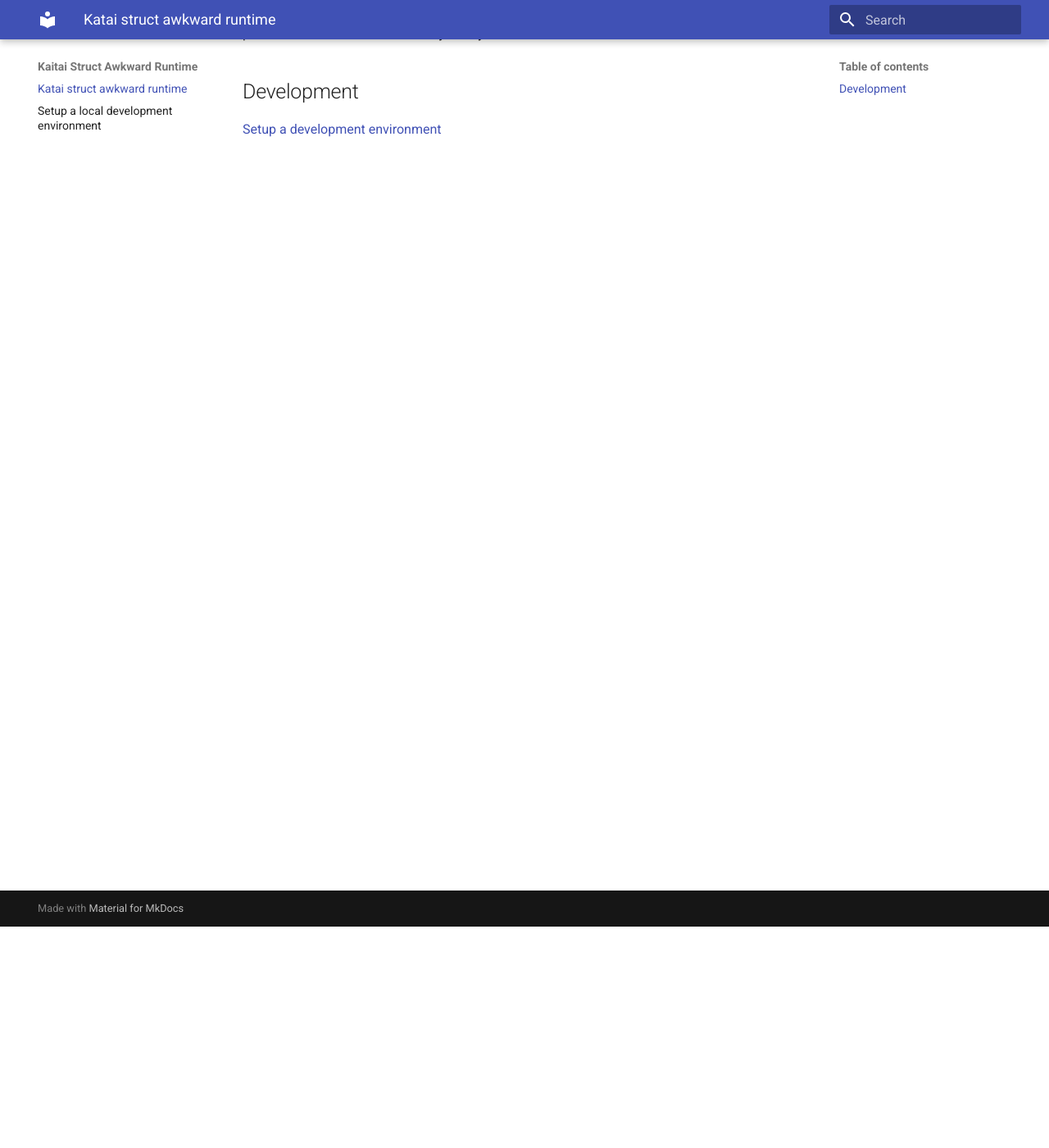
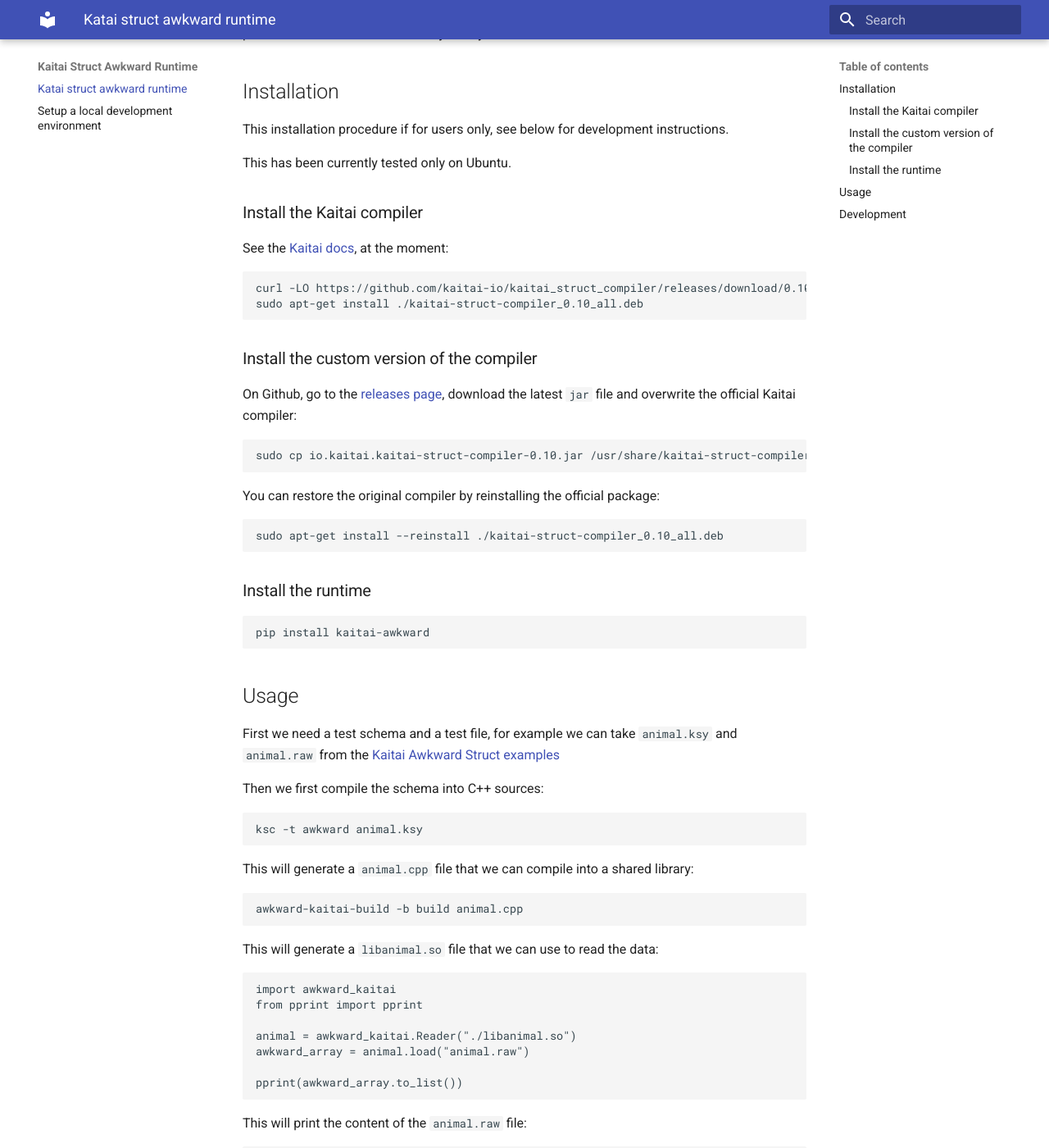
Before and after one commit to det-lab/kaitai_struct_awkward_runtime, an MkDocs documentation site: the page built from docs/index.md, in a window 1280 px wide and 1400 px high, scrolled down 270 px. Shown: the whole window at 82% size. Built offline with MkDocs 1.6.1 and Material for MkDocs 9.7.7, drawn with Linux system fonts in a browser that asks for light colours; some of the changed text lies outside the part shown.

Commit message:
doc: user install and usage

````diff
--- a/docs/index.md
+++ b/docs/index.md
@@ -4,6 +4,83 @@
 
 Kaitai Struct is a declarative language used to describe binary data structures, and the Kaitai Struct compiler generates code in various languages to parse these structures. This project generates C++ code which reads the input data into Awkward Arrays, leveraging the flexibility and performance of the Awkward Array library.
 
+## Installation
+
+This installation procedure if for users only, see below for development instructions.
+
+This has been currently tested only on Ubuntu.
+
+### Install the Kaitai compiler
+
+See the [Kaitai docs](https://kaitai.io/#download), at the moment:
+
+```bash
+curl -LO https://github.com/kaitai-io/kaitai_struct_compiler/releases/download/0.10/kaitai-struct-compiler_0.10_all.deb
+sudo apt-get install ./kaitai-struct-compiler_0.10_all.deb
+```
+
+### Install the custom version of the compiler
+
+On Github, go to the [releases page](https://github.com/det-lab/kaitai_struct_awkward_runtime/releases), download the latest `jar` file and overwrite the official Kaitai compiler:
+
+    sudo cp io.kaitai.kaitai-struct-compiler-0.10.jar /usr/share/kaitai-struct-compiler/lib/io.kaitai.kaitai-struct-compiler-0.10.jar
+
+You can restore the original compiler by reinstalling the official package:
+```bash
+sudo apt-get install --reinstall ./kaitai-struct-compiler_0.10_all.deb
+```
+
+### Install the runtime
+
+```bash
+pip install kaitai-awkward
+```
+
+## Usage
+
+First we need a test schema and a test file, for example we can take `animal.ksy` and `animal.raw` from the [Kaitai Awkward Struct examples](https://github.com/det-lab/kaitai_struct_awkward_runtime/tree/main/example_data)
+
+Then we first compile the schema into C++ sources:
+
+```bash
+ksc -t awkward animal.ksy
+```
+
+This will generate a `animal.cpp` file that we can compile into a shared library:
+
+```bash
+awkward-kaitai-build -b build animal.cpp
+```
+
+This will generate a `libanimal.so` file that we can use to read the data:
+
+```python
+import awkward_kaitai
+from pprint import pprint
+
+animal = awkward_kaitai.Reader("./libanimal.so")
+awkward_array = animal.load("animal.raw")
+
+pprint(awkward_array.to_list())
+```
+
+This will print the content of the `animal.raw` file:
+
+```json
+[{'animalA__Zentry': [{'animal_entryA__Zage': 5,
+                       'animal_entryA__Zspecies': 'cat',
+                       'animal_entryA__Zstr_len': 3,
+                       'animal_entryA__Zweight': 12},
+                      {'animal_entryA__Zage': 3,
+                       'animal_entryA__Zspecies': 'dog',
+                       'animal_entryA__Zstr_len': 3,
+                       'animal_entryA__Zweight': 43},
+                      {'animal_entryA__Zage': 10,
+                       'animal_entryA__Zspecies': 'turtle',
+                       'animal_entryA__Zstr_len': 6,
+                       'animal_entryA__Zweight': 5}]}]
+```
+
 ## Development
 
 [Setup a development environment](./development.md)
````
